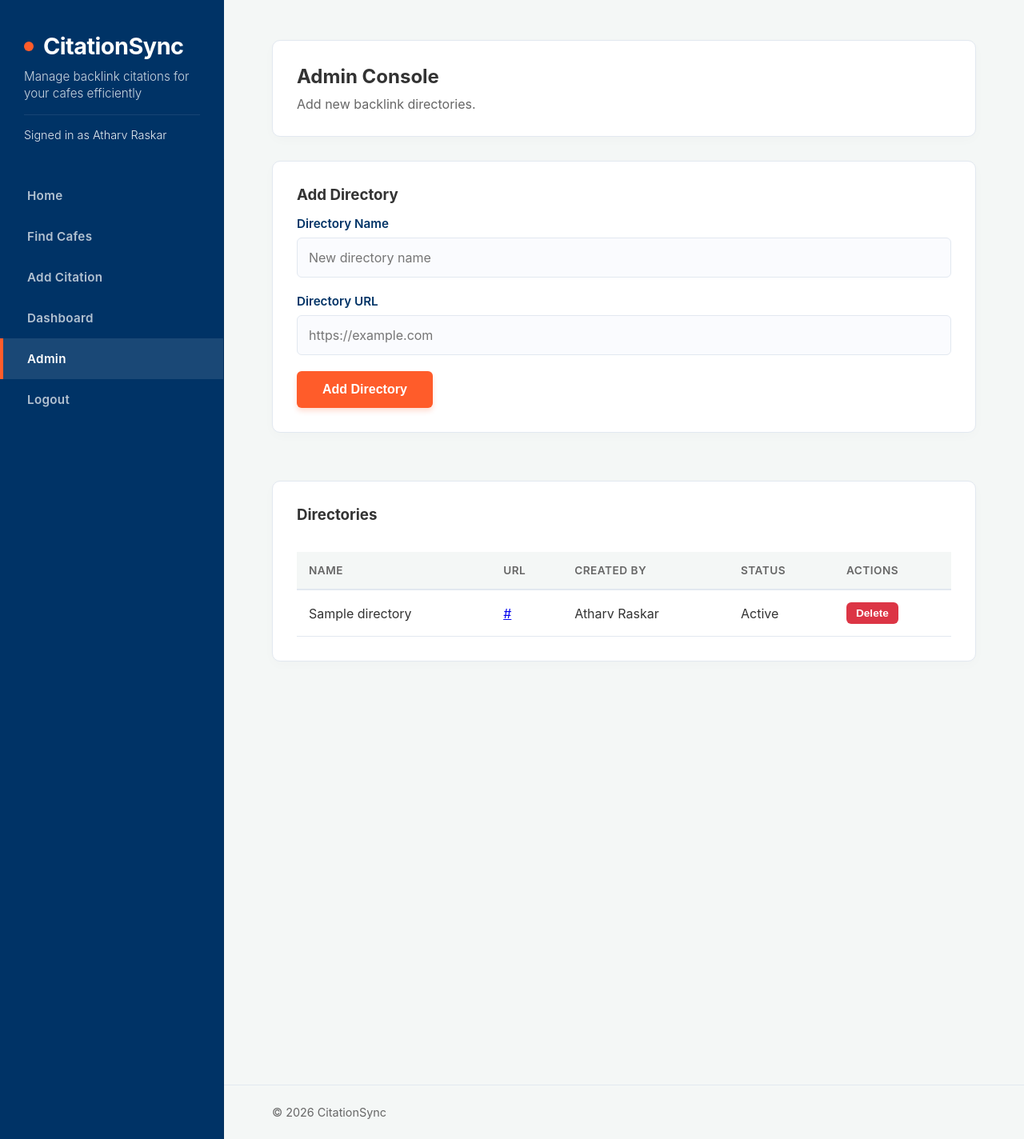
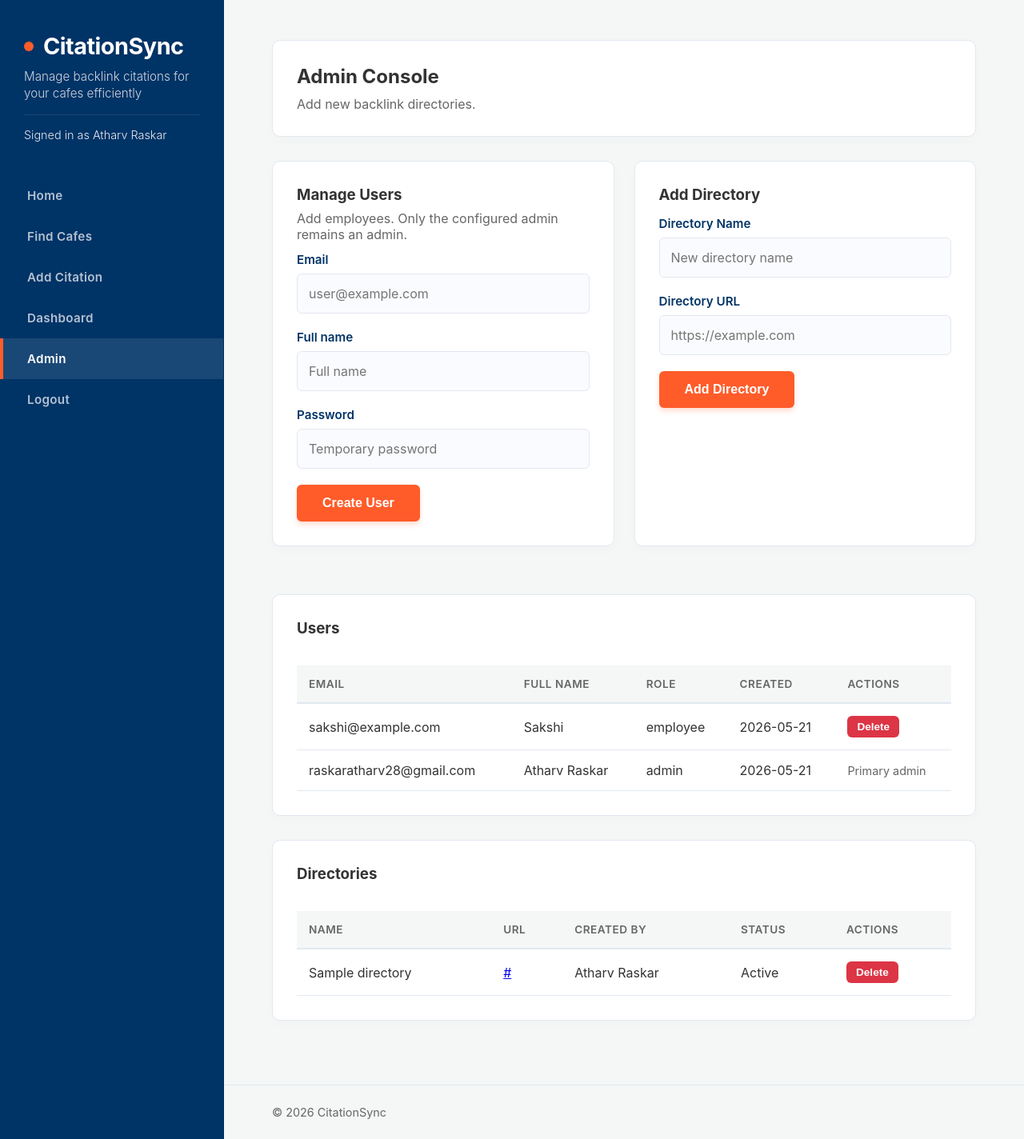
Before and after one commit to atharv-1511/Citationsync, a Flask app: page /admin in a window 1280 px wide. Shown: the whole page at 80% size. Run offline with Flask 3, Linux system fonts and the light colour scheme; the visitor is signed in with stand-in values (Sample User, id 1); data comes from the database, SQL or seed files in the repository; tables that the repository leaves empty hold one stand-in row (values such as "Sample post").

Commit message:
Admin: add user management (create/delete) and UI

```diff
--- a/app.py
+++ b/app.py
@@ -135,7 +135,8 @@
         current_user = get_current_user()
         return {
             'current_user': current_user,
-            'is_admin_user': bool(current_user and current_user.is_admin)
+            'is_admin_user': bool(current_user and current_user.is_admin),
+            'config': app.config
         }
 
     serverless_runtime = bool(os.getenv('VERCEL') or os.getenv('AWS_LAMBDA_FUNCTION_NAME'))
@@ -219,7 +220,8 @@
     def admin_page():
         """Admin console for adding directories."""
         directories = BacklinkDirectory.query.order_by(BacklinkDirectory.created_at.desc()).all()
-        return render_template('admin.html', directories=directories)
+        users = User.query.order_by(User.created_at.desc()).all()
+        return render_template('admin.html', directories=directories, users=users)
 
     @app.route('/admin/directories', methods=['POST'])
     @login_required
@@ -263,6 +265,58 @@
         except Exception as e:
             db.session.rollback()
             flash(f'Cannot delete directory {directory.name}, it is likely in use.', 'error')
+        return redirect(url_for('admin_page'))
+
+    @app.route('/admin/users', methods=['POST'])
+    @login_required
+    @admin_required
+    def create_user():
+        """Create a new user (admin can add employees)."""
+        email = request.form.get('email', '').strip().lower()
+        full_name = request.form.get('full_name', '').strip()
+        password = request.form.get('password', '').strip()
+
+        if not email or not password or not full_name:
+            flash('Email, full name and password are required to create a user.', 'error')
+            return redirect(url_for('admin_page'))
+
+        # Prevent creating additional admins — only configured ADMIN_EMAIL is allowed admin role
+        configured_admin = app.config.get('ADMIN_EMAIL', '').strip().lower()
+        role = 'employee'
+        if email == configured_admin:
+            role = 'admin'
+
+        if User.query.filter_by(email=email).first():
+            flash('A user with that email already exists.', 'error')
+            return redirect(url_for('admin_page'))
+
+        user = User(email=email, full_name=full_name, role=role, active=True)
+        user.set_password(password)
+        db.session.add(user)
+        db.session.commit()
+
+        flash(f'User {email} created.', 'success')
+        return redirect(url_for('admin_page'))
+
+    @app.route('/admin/user/<int:user_id>/delete', methods=['POST'])
+    @login_required
+    @admin_required
+    def delete_user(user_id):
+        """Delete an existing user (admin only). Prevent deleting configured admin."""
+        user = User.query.get_or_404(user_id)
+        configured_admin = app.config.get('ADMIN_EMAIL', '').strip().lower()
+        if user.email and user.email.lower() == configured_admin:
+            flash('Cannot delete the configured admin user.', 'error')
+            return redirect(url_for('admin_page'))
+
+        try:
+            db.session.delete(user)
+            db.session.commit()
+            flash(f'User {user.email} deleted.', 'success')
+        except Exception:
+            db.session.rollback()
+            flash('Unable to delete user; user may be referenced elsewhere.', 'error')
+
         return redirect(url_for('admin_page'))
 
     # ===================== API ENDPOINTS =====================
--- a/templates/admin.html
+++ b/templates/admin.html
@@ -9,6 +9,26 @@
 </div>
 
 <div class="grid">
+    <div class="card">
+        <h3>Manage Users</h3>
+        <p style="color: #666; margin-top: 8px;">Add employees. Only the configured admin remains an admin.</p>
+        <form method="post" action="{{ url_for('create_user') }}" style="margin-top: 12px;">
+            <div class="form-group">
+                <label for="email">Email</label>
+                <input type="email" id="email" name="email" placeholder="user@example.com" required>
+            </div>
+            <div class="form-group">
+                <label for="full_name">Full name</label>
+                <input type="text" id="full_name" name="full_name" placeholder="Full name" required>
+            </div>
+            <div class="form-group">
+                <label for="password">Password</label>
+                <input type="password" id="password" name="password" placeholder="Temporary password" required>
+            </div>
+            <button type="submit">Create User</button>
+        </form>
+    </div>
+
     <div class="card">
         <h3>Add Directory</h3>
         <form method="post" action="{{ url_for('create_directory') }}" style="margin-top: 15px;">
@@ -22,6 +42,42 @@
             </div>
             <button type="submit">Add Directory</button>
         </form>
+    </div>
+</div>
+
+<div class="card" style="margin-top: 30px;">
+    <h3>Users</h3>
+    <div style="overflow-x: auto; margin-top: 15px;">
+        <table>
+            <thead>
+                <tr>
+                    <th>Email</th>
+                    <th>Full Name</th>
+                    <th>Role</th>
+                    <th>Created</th>
+                    <th>Actions</th>
+                </tr>
+            </thead>
+            <tbody>
+                {% for user in users %}
+                <tr>
+                    <td>{{ user.email }}</td>
+                    <td>{{ user.full_name }}</td>
+                    <td>{{ user.role }}</td>
+                    <td>{{ user.created_at.strftime('%Y-%m-%d') if user.created_at else '-' }}</td>
+                    <td>
+                        {% if user.email|lower != config.ADMIN_EMAIL|lower %}
+                        <form method="post" action="{{ url_for('delete_user', user_id=user.id) }}" style="display:inline;" onsubmit="return confirm('Delete user {{ user.email }}?');">
+                            <button type="submit" style="background: #dc3545; padding: 6px 12px; font-size: 0.85em; box-shadow: none;">Delete</button>
+                        </form>
+                        {% else %}
+                        <span style="color: #666; font-size: 0.9em;">Primary admin</span>
+                        {% endif %}
+                    </td>
+                </tr>
+                {% endfor %}
+            </tbody>
+        </table>
     </div>
 </div>
 
```
